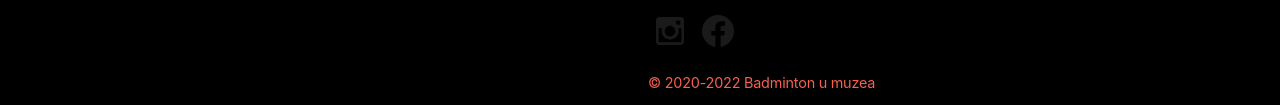
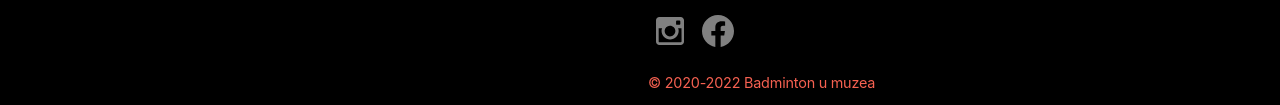
Before and after one commit to jimmac/badmintonumuzea, a plain HTML site: page index.html in a window 1280 px wide. Shown: the part 2668-2773 px from the top of the page. Drawn offline with Linux system fonts and the light colour scheme.

Commit message:
visible socials

```diff
--- a/assets/style.css
+++ b/assets/style.css
@@ -447,3 +447,7 @@ footer {
     width: 32px; height: 32px;
     margin: 0 6px;
   }
+  .socials svg {
+    fill: white;
+    opacity: 0.5;
+  }
```
